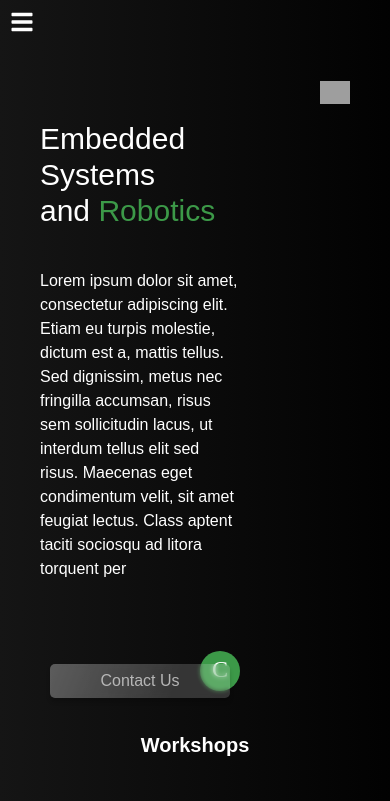
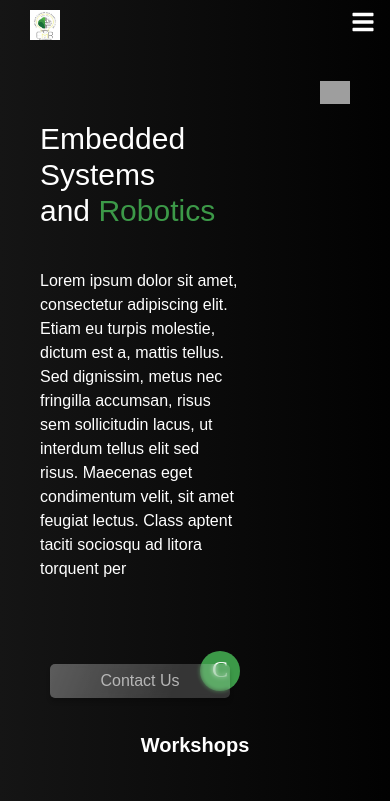
Before and after one commit to EmrNITK/website, a React (Create React App) app: page / in a window 390 px wide. Shown: the top 801 px of the page. Built offline with nearby package versions, Linux system fonts and the light colour scheme; grey boxes are pictures that could not be loaded; a web font is replaced by a local one.

Commit message:
Navbar Fix

```diff
--- a/src/assets/styles/navbar.css
+++ b/src/assets/styles/navbar.css
@@ -1,99 +1,114 @@
-
-
-
-nav{
+nav {
   display: flex;
   align-items: center;
-        justify-content: space-between;
+  justify-content: right;
   height: 70px;
-padding:0 3rem;
+  padding: 0 3rem;
   margin-bottom: -2rem;
-      background:linear-gradient(270deg, #000000 -8.93%, #151515 99.99%, #0F0F0F 100%);
-
+  background: linear-gradient(
+    270deg,
+    #000000 -8.93%,
+    #151515 99.99%,
+    #0f0f0f 100%
+  );
 }
 
-.navbar-item{
-
-padding: 1px;
-margin-left:90px;
+.logo {
+  position: absolute;
+  top: 10px;
+  left: 30px;
 }
-nav a:hover{
-        color:#3C9948;
+.nav-elements {
+  justify-self: right;
+  /* align-self: right; */
 }
 
-nav a{color:white;}
-.logo >img{
+.navbar-item {
+  padding: 1px;
+  margin-left: 90px;
+}
+nav a:hover {
+  color: #3c9948;
+}
 
+nav a {
+  color: white;
+}
+.logo > img {
   width: 50px;
-
 }
-.nav-btn{
-        cursor:pointer;
-background-color:white;
+.nav-btn {
+  cursor: pointer;
+  background-color: white;
   color: black;
   border: none;
-outline:none;
+  outline: none;
   visibility: hidden;
-opacity:0;
+  opacity: 0;
   font-size: 1.5rem;
 }
 
- .nav-btn nav-open-btn{
-        background:linear-gradient(270deg, #000000 -8.93%, #151515 99.99%, #0F0F0F 100%);
+.nav-btn nav-open-btn {
+  background: linear-gradient(
+    270deg,
+    #000000 -8.93%,
+    #151515 99.99%,
+    #0f0f0f 100%
+  );
   color: white;
 }
 
-
-
-@media only screen and (max-width:1024px){
-header .nav-btn{visibility: visible;
+@media only screen and (max-width: 1024px) {
+  .logo > img {
+    width: 30px;
+  }
+  header .nav-btn {
+    visibility: visible;
     opacity: 1;
-background:transparent;
+    background: transparent;
     color: white;
-margin-left:10px ;
-margin-top:10px;
+    margin-left: 90%;
+    margin-top: 10px;
+    /* text-align: right; */
   }
-header{
-
-
-        background:linear-gradient(270deg, #000000 -8.93%, #151515 99.99%, #0F0F0F 100%);
+  header {
+    background: linear-gradient(
+      270deg,
+      #000000 -8.93%,
+      #151515 99.99%,
+      #0f0f0f 100%
+    );
   }
-.navbar-item{
+  .navbar-item {
     margin-right: 90px;
     width: auto;
   }
- nav{
-position:fixed;
-top:30px;
-right:290px;
-height:400px;
-width:250px;
-margin-right: 60px ;
+  nav {
+    position: fixed;
+    /* top: 30px; */
+    /* right: 290px; */
+    height: 400px;
+    width: 100%;
+    margin-right: 60px;
     display: flex;
     align-items: center;
     justify-content: center;
-gap:1.5 rem;
-transition:1s;
-transform:translateY(-92vh);
-flex-direction:column;
-
+    gap: 1.5 rem;
+    transition: 1s;
+    transform: translateY(-92vh);
+    flex-direction: column;
   }
-header .responsive_nav{
+  header .responsive_nav {
     transform: none;
   }
 
-
-
-nav .nav-close-btn{position: absolute;
-        top:360px;
-        right:2 rem;
+  nav .nav-close-btn {
+    position: absolute;
+    top: 360px;
+    right: 2 rem;
   }
 
-.navbar-item{
+  .navbar-item {
     padding: 10px;
-
   }
-
-
-
 }
--- a/src/components/Navbar.js
+++ b/src/components/Navbar.js
@@ -1,35 +1,53 @@
 import React from "react";
 import { Outlet } from "react-router-dom";
-import {useRef} from 'react';
+import { useRef } from "react";
 import "../assets/styles/navbar.css";
 import Logo from "../assets/images/logo.png";
-import {FaBars,FaTimes} from "react-icons/fa";
-export default function Navbar(){
-const navRef=useRef();
-const show=()=>{
-
-navRef.current.classList.toggle("responsive_nav");
-
-}
+import { FaBars, FaTimes } from "react-icons/fa";
+export default function Navbar() {
+  const navRef = useRef();
+  const show = () => {
+    navRef.current.classList.toggle("responsive_nav");
+  };
   return (
     <header>
-     <div className="navy">
-      <nav className="navbar" ref={navRef}>
-      <div className="logo">      <img src={Logo} />
-    </div>
+      <div className="nav">
+        <nav className="navbar" ref={navRef}>
 
-      <a href="#Home" className="navbar-item">Home</a>
-      <a href="#Events" className="navbar-item">Events</a>
-      <a href="#Team" className="navbar-item">Team</a>
-      <a href="#Contact" className="navbar-item">Contact</a>
-      <a href="#Workshops" className="navbar-item">Workshops  </a>
-      <a href="#Projects" className="navbar-item">Projects</a>
-<button onClick={show} className="nav-btn nav-close-btn">
-  <FaTimes/></button>
-      </nav>
+
+            <a href="#Home" className="navbar-item">
+              Home
+            </a>
+            <a href="#Events" className="navbar-item">
+              Events
+            </a>
+            <a href="#Team" className="navbar-item">
+              Team
+            </a>
+            <a href="#Contact" className="navbar-item">
+              Contact
+            </a>
+            <a href="#Workshops" className="navbar-item">
+              Workshops{" "}
+            </a>
+            <a href="#Projects" className="navbar-item">
+              Projects
+            </a>
+
+          <button onClick={show} className="nav-btn nav-close-btn">
+            <FaTimes />
+          </button>
+        </nav>
       </div>
-      <button className="nav-btn nav-open-btn" onClick={show}> <FaBars/></button>
+      <button className="nav-btn nav-open-btn" onClick={show}>
+        {" "}
+        <FaBars />
+      </button>
+      <div className="logo">
+            {" "}
+            <img src={Logo} />
+          </div>
       <Outlet />
     </header>
-  )
+  );
 }
```
Lines whose indentation alone changed are shown as unchanged.
